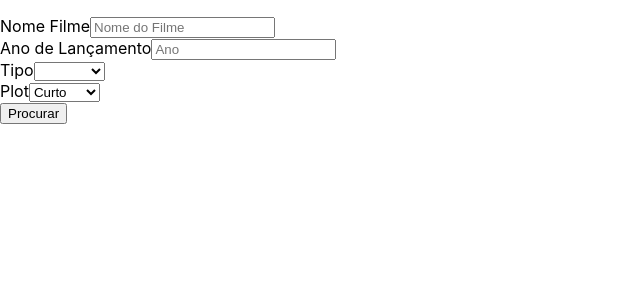
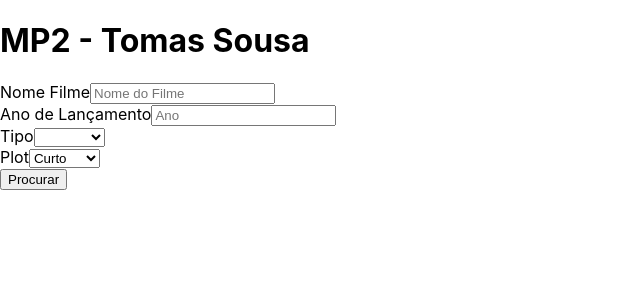
Before and after one commit to T0masSousa/tdw-mp2-Tomas-Sousa, a React (Create React App) app in the folder mp2_tomas_sousa/: page / in a window 1280 px wide. Shown: the top 300 px of the page, without its empty margins (0-640 px from the left). Built offline with nearby package versions, Linux system fonts and the light colour scheme; no server answers.

Commit message:
Add header title to App component

```diff
--- a/mp2_tomas_sousa/src/App.js
+++ b/mp2_tomas_sousa/src/App.js
@@ -16,6 +16,7 @@ function App() {
 
   return (
     <div>
+      <h1>MP2 - Tomas Sousa </h1>
       <FiltersRequest onFilterChange={setFilters} />
       {filters.title !== '' && <ListResults filters={filters} />}
     </div>
```
